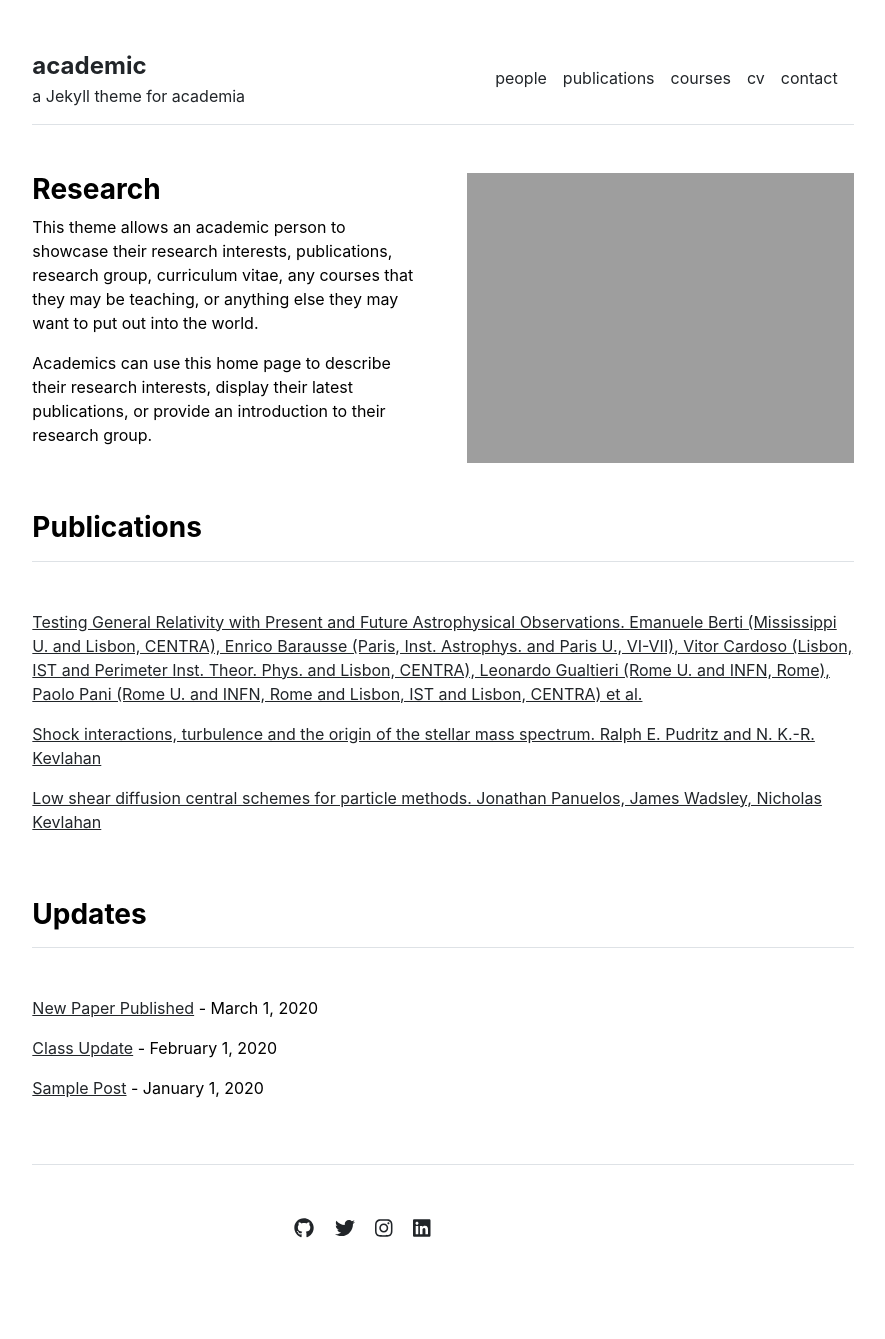
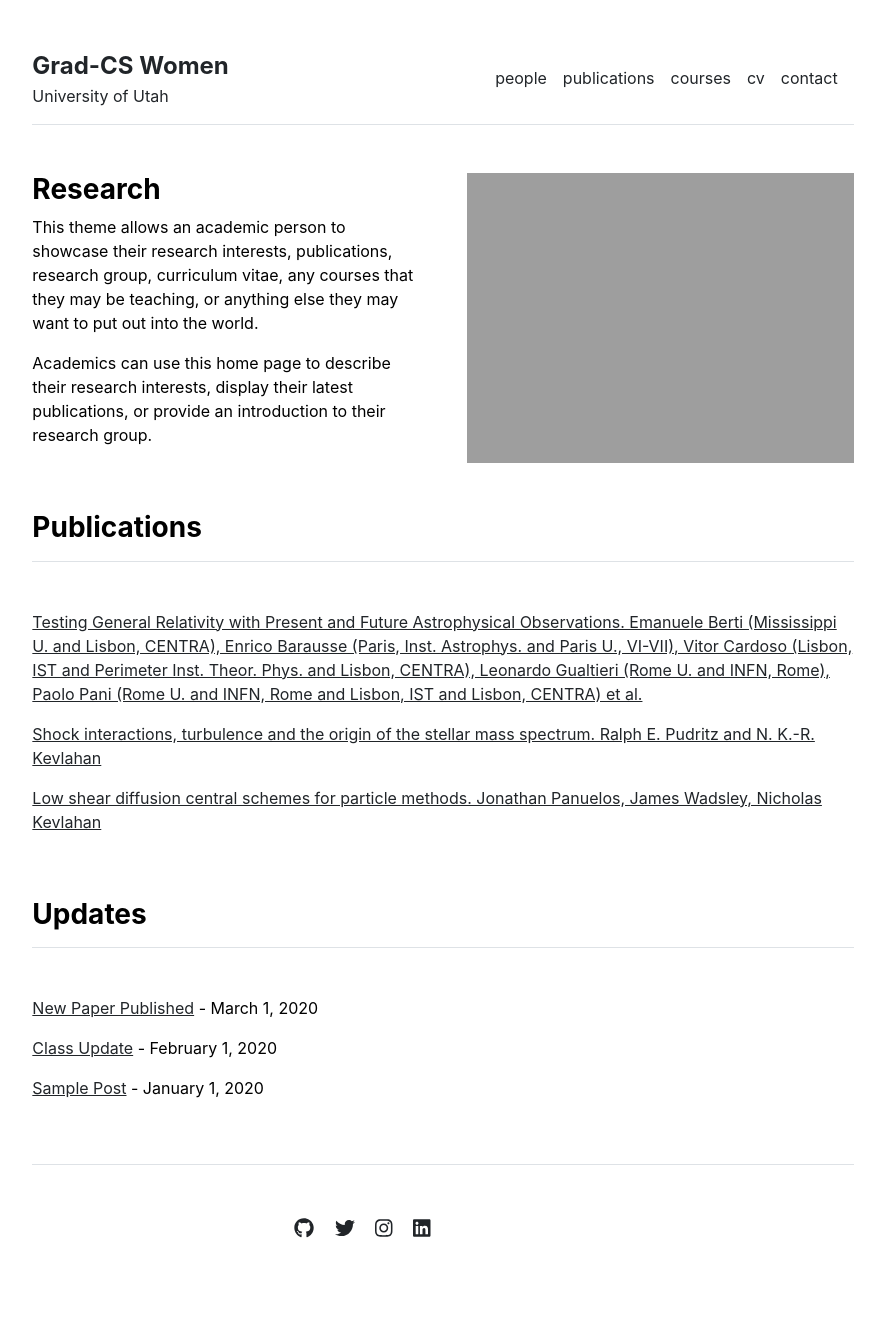
Before and after one commit to gradCSwomen-utah/gradCSwomen-utah.github.io, a Jekyll site: the page built from index.md, in a window 1280 px wide. Shown: the whole page, without its empty margins (197-1082 px from the left). Built offline with Jekyll 4.4.1, drawn with Linux system fonts in a browser that asks for light colours.

Commit message:
Update _config.yml

```diff
--- a/_config.yml
+++ b/_config.yml
@@ -1,4 +1,4 @@
-url: "" # the base hostname & protocol for your site, e.g. http://example.com
+url: "https://gradcswomen-utah.github.io/"
 baseurl: "" # the subpath of your site, e.g. /blog
-title: "academic" # the name of your site, e.g. ACME Corp.
-description: "a Jekyll theme for academia"
+title: "Grad-CS Women" # the name of your site, e.g. ACME Corp.
+description: "University of Utah"
```
